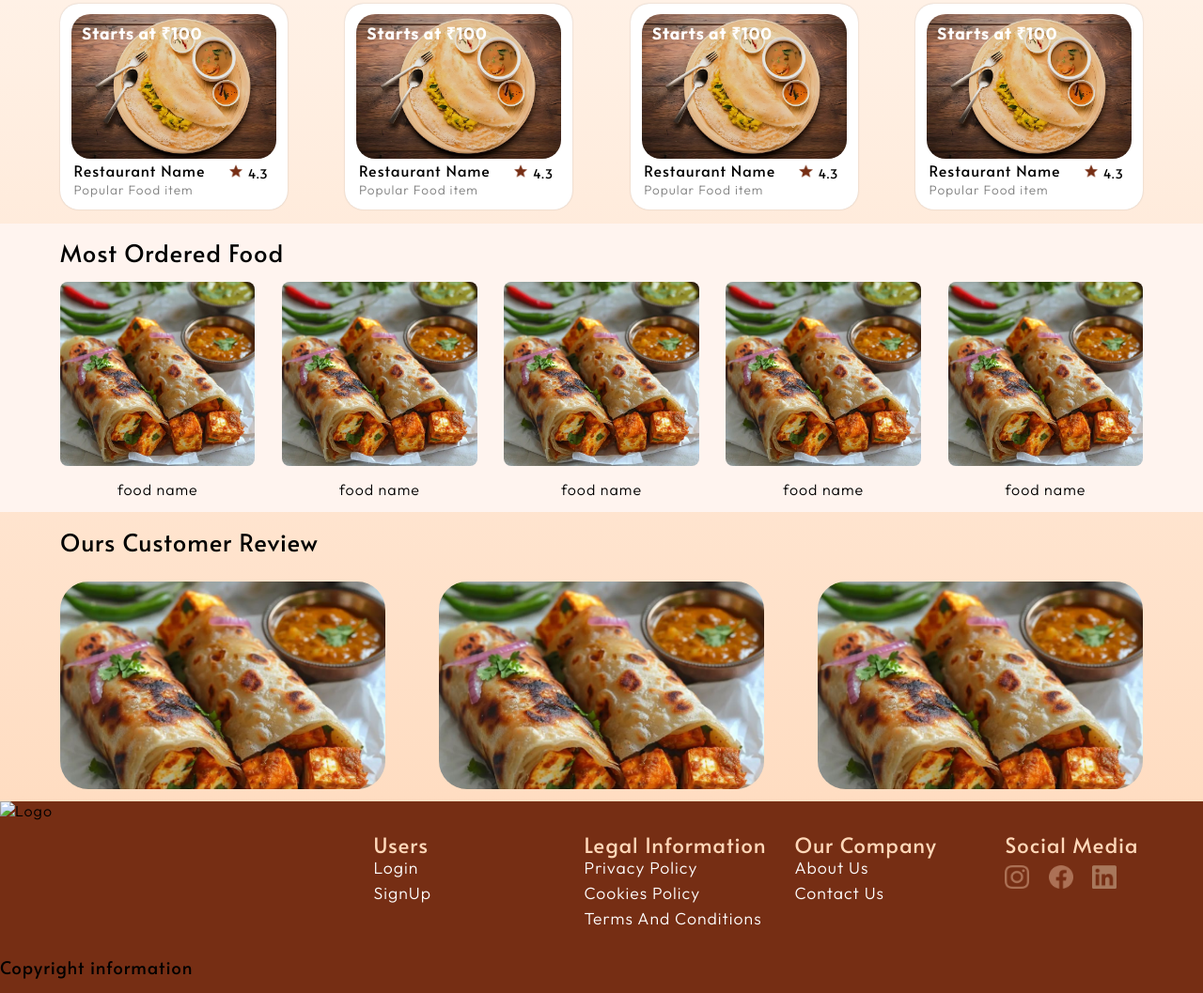
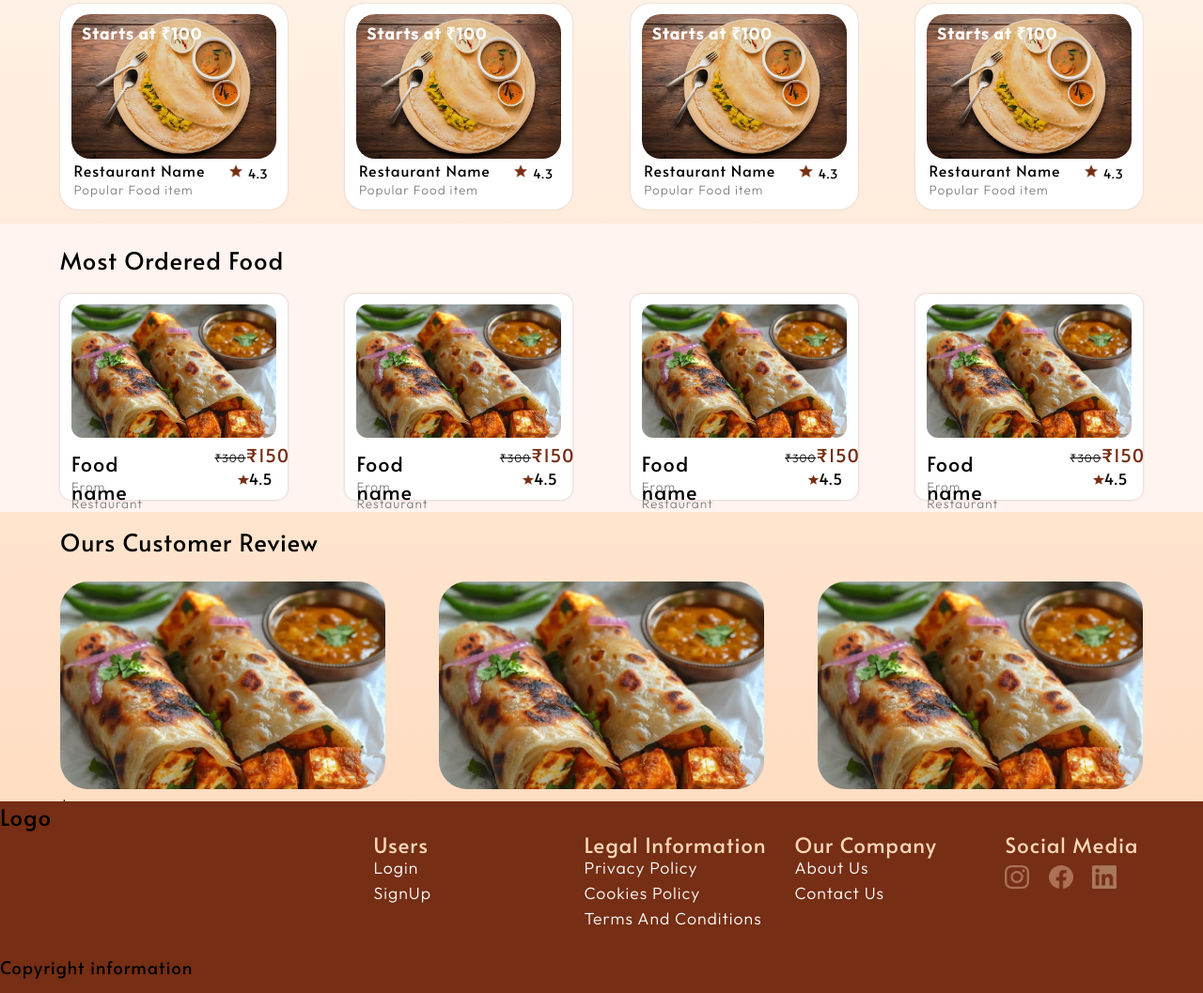
Before and after one commit to StarterWave25/AnnamCart, a PHP site: page / in a window 1280 px wide. Shown: the part 773-1830 px from the top of the page at 94% size. Run offline with PHP 8.4, Linux system fonts and the light colour scheme.

Commit message:
most order index

```diff
--- a/footer.html
+++ b/footer.html
@@ -1,6 +1,6 @@
 <div class="footer-logo">
     <div class="annam-logo">
-        <img src="" alt="Logo">
+        <h2>Logo</h2>
     </div>
     <div class="copywriteinfo">
         <h3>Copyright information </h3>
--- a/index.html
+++ b/index.html
@@ -159,33 +159,81 @@
     </div>
     <div class="ordered-food">
       <div class="most-ordered-foods">
-        <div class="ordered-foods-image"><img src="img/img2.jpeg" alt=""></div>
+        <div class="ordered-foods-image">
+          <img src="img/img2.jpeg" alt="">
+        </div>
         <div class="ordered-foods-name">
-          <p>food name</p>
+          <div class="most-order-details">
+            <h4 class="most-order-food-name">Food name</h4>
+            <p class="order-place">From Restaurant</p>
+          </div>
+          <div class="order-ratings">
+            <div class="order-price">
+              <h4 class="orginal-price"><del>₹300</del></h4>
+              <h4 class="offer-price">₹150</h4>
+            </div>
+            <div class="star-rating">
+              <img src="img/star.png" alt="">
+              <h4>4.5</h4>
+            </div>
+          </div>
         </div>
       </div>
       <div class="most-ordered-foods">
         <div class="ordered-foods-image"><img src="img/img2.jpeg" alt=""></div>
         <div class="ordered-foods-name">
-          <p>food name</p>
+          <div class="most-order-details">
+            <h4 class="most-order-food-name">Food name</h4>
+            <p class="order-place">From Restaurant</p>
+          </div>
+          <div class="order-ratings">
+            <div class="order-price">
+              <h4 class="orginal-price"><del>₹300</del></h4>
+              <h4 class="offer-price">₹150</h4>
+            </div>
+            <div class="star-rating">
+              <img src="img/star.png" alt="">
+              <h4>4.5</h4>
+            </div>
+          </div>
         </div>
       </div>
       <div class="most-ordered-foods">
         <div class="ordered-foods-image"><img src="img/img2.jpeg" alt=""></div>
         <div class="ordered-foods-name">
-          <p>food name</p>
+          <div class="most-order-details">
+            <h4 class="most-order-food-name">Food name</h4>
+            <p class="order-place">From Restaurant</p>
+          </div>
+          <div class="order-ratings">
+            <div class="order-price">
+              <h4 class="orginal-price"><del>₹300</del></h4>
+              <h4 class="offer-price">₹150</h4>
+            </div>
+            <div class="star-rating">
+              <img src="img/star.png" alt="">
+              <h4>4.5</h4>
+            </div>
+          </div>
         </div>
       </div>
       <div class="most-ordered-foods">
         <div class="ordered-foods-image"><img src="img/img2.jpeg" alt=""></div>
         <div class="ordered-foods-name">
-          <p>food name</p>
-        </div>
-      </div>
-      <div class="most-ordered-foods">
-        <div class="ordered-foods-image"><img src="img/img2.jpeg" alt=""></div>
-        <div class="ordered-foods-name">
-          <p>food name</p>
+          <div class="most-order-details">
+            <h4 class="most-order-food-name">Food name</h4>
+            <p class="order-place">From Restaurant</p>
+          </div>
+          <div class="order-ratings">
+            <div class="order-price">
+              <h4 class="orginal-price"><del>₹300</del></h4>
+              <h4 class="offer-price">₹150</h4>
+            </div>
+            <div class="star-rating">
+              <img src="img/star.png" alt="">
+              <h4>4.5</h4>
+            </div>
+          </div>
         </div>
       </div>
     </div>
@@ -196,7 +244,7 @@
     </div>
     <div class="review-info">
       <div class="customer-review-data">
-        <img src="img/img2.jpeg" alt="">
+        <img src="img/img2.jpeg" alt=""> +
       </div>
       <div class="customer-review-data">
         <img src="img/img2.jpeg" alt="">
--- a/styles/index.css
+++ b/styles/index.css
@@ -122,7 +122,7 @@
 }
 
 .restaurant-info:hover,
-.restaurant-info:active{
+.restaurant-info:active {
   box-shadow: 0px 0px 6px rgba(0, 0, 0, 0.3);
   scale: 0.97;
 }
@@ -213,43 +213,112 @@
 
 .ordered-food {
   width: 90%;
-  height: 80%;
+  height: 75%;
   display: flex;
   align-items: center;
   justify-content: space-between;
 }
 
 .most-ordered-foods {
-  width: 18%;
-  height: 100%;
+  width: 21%;
+  height: 95%;
   display: flex;
   align-items: center;
-  justify-content: space-around;
-  flex-direction: column
+  justify-content: space-evenly;
+  flex-direction: column;
+  background-color: white;
+  border-radius: 12px;
+  box-shadow: 0px 0px 3px rgba(0, 0, 0, 0.2);
+}
+
+.most-ordered-foods:hover {
+  scale: 0.97;
+  box-shadow: 0px 0px 12px rgba(0, 0, 0, 0.2);
 }
 
 .ordered-foods-image {
-  width: 100%;
-  height: 80%;
+  width: 90%;
+  height: 65%;
   border-radius: 8px;
   cursor: pointer;
+
 }
 
 .ordered-foods-image img {
   width: 100%;
   height: 100%;
   object-fit: cover;
-  border-radius: 8px;
+  border-radius: 12px;
 }
 
 .ordered-foods-name {
-  width: 100%;
+  width: 90%;
   height: 20%;
   display: flex;
+  justify-content: space-between;
   align-items: center;
-  justify-content: center;
 }
 
+.most-order-details {
+  width: 50%;
+  height: 95%;
+  display: flex;
+  align-items: center;
+  justify-content: space-between;
+  flex-direction: column;
+}
+
+.most-order-food-name {
+  width: 100%;
+  height: 50%;
+  font-size: 1.35rem;
+}
+
+.order-place {
+  font-size: 0.85rem;
+  color: gray;
+  width: 100%;
+  height: 25%;
+}
+
+.orginal-price {
+  font-size: 0.75rem;
+}
+
+.offer-price {
+  font-size: 1.2rem;
+  color: var(--brown);
+}
+
+.order-ratings {
+  width: 30%;
+  height: 95%;
+  display: flex;
+  align-items: center;
+  justify-content: space-between;
+  flex-direction: column;
+}
+
+.order-price {
+  width: 100%;
+  height: 45%;
+  display: flex;
+  align-items: last baseline;
+  justify-content: space-around;
+}
+
+.star-rating {
+  width: 90%;
+  height: 43%;
+  display: flex;
+  align-items: last baseline;
+  justify-content: end;
+}
+
+.star-rating img {
+  width: 20%;
+  height: 60%;
+}
 .customer-review {
   width: 100%;
   height: min(24vw, 50vh);
```
